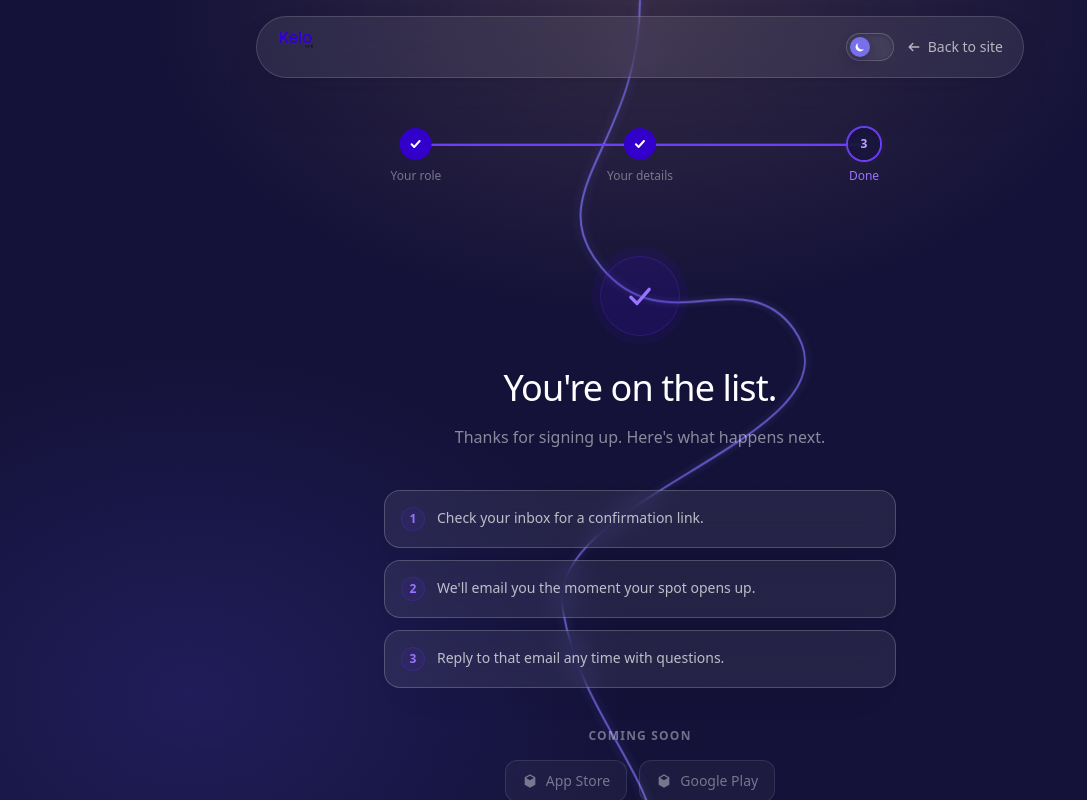
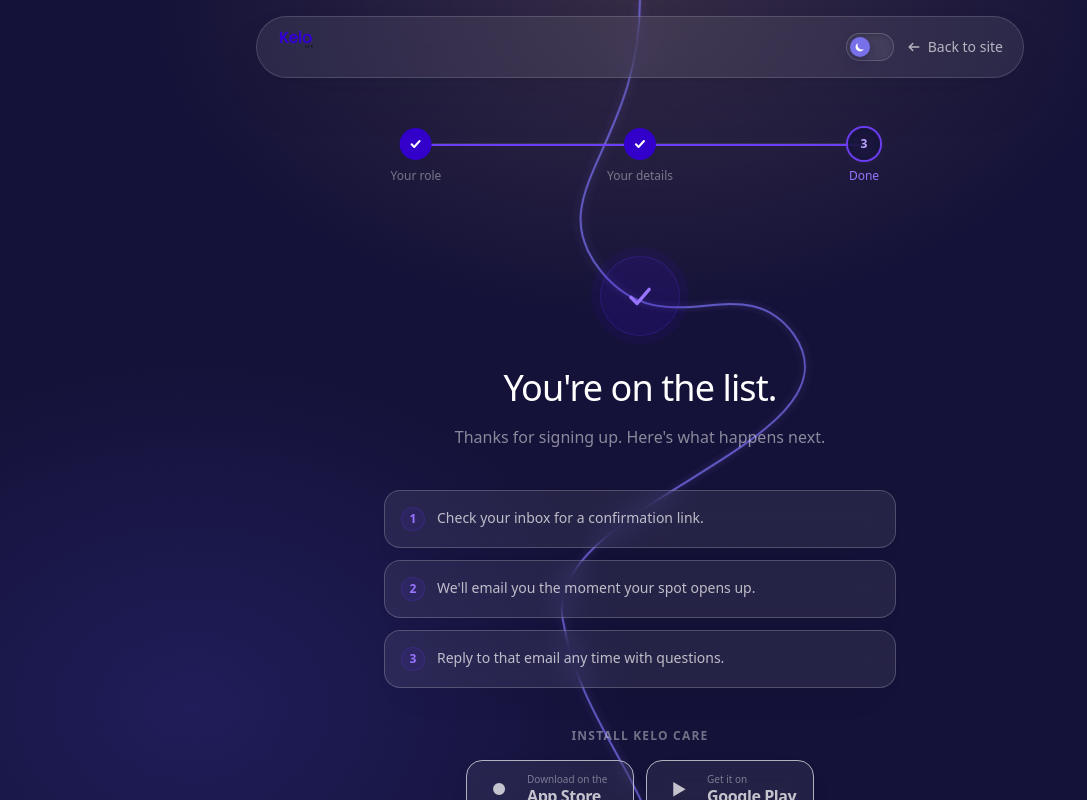
Before and after one commit to mevxx2/kelo-web, a Next.js app: page /get-started/confirmation in a window 1280 px wide. Shown: the top 800 px of the page, without its empty margins (0-1087 px from the left). Built offline with nearby package versions, Linux system fonts and the light colour scheme.

Commit message:
Add install-first store button flow

```diff
--- a/app/get-started/confirmation/page.tsx
+++ b/app/get-started/confirmation/page.tsx
@@ -5,6 +5,7 @@ import { useSearchParams } from "next/navigation";
 import { motion } from "framer-motion";
 
 import { CtaButton } from "@/components/ui/button";
+import { StoreButtons } from "@/components/store-buttons";
 import { cn } from "@/lib/utils";
 import {
   EASE_OUT,
@@ -135,12 +136,9 @@ function Confirmation() {
 
       <motion.div variants={item} className="mt-10">
         <p className="text-xs font-semibold uppercase tracking-widest text-white/40">
-          Coming soon
+          Install Kelo Care
         </p>
-        <div className="mt-4 flex justify-center gap-3">
-          <StoreBadge store="App Store" />
-          <StoreBadge store="Google Play" />
-        </div>
+        <StoreButtons className="mt-4" />
       </motion.div>
 
       <motion.div variants={item} className="mt-10 flex justify-center">
@@ -183,15 +181,3 @@ function Burst({ safe }: { safe: boolean }) {
     </>
   );
 }
-
-/** Placeholder badges. Swap for the official artwork once the apps are live. */
-function StoreBadge({ store }: { store: string }) {
-  return (
-    <span className="inline-flex cursor-default items-center gap-2 rounded-xl border border-white/10 bg-white/[0.04] px-4 py-2.5 text-sm font-medium text-white/40">
-      <svg viewBox="0 0 24 24" className="h-4 w-4" fill="currentColor" aria-hidden="true">
-        <path d="M12 2 4 6.5v11L12 22l8-4.5v-11L12 2Zm0 2.3 5.8 3.3L12 10.9 6.2 7.6 12 4.3Z" />
-      </svg>
-      {store}
-    </span>
-  );
-}
--- a/components/landing/nav.tsx
+++ b/components/landing/nav.tsx
@@ -36,8 +36,8 @@ export function Nav() {
   const [activeId, setActiveId] = useState<string | null>(null);
   const isAgency = pathname.startsWith("/for-agencies");
   const links = isAgency ? AGENCY_LINKS : HOME_LINKS;
-  const ctaHref = isAgency ? "/for-agencies/contact" : "/get-started";
-  const ctaLabel = isAgency ? "Bring Kelo to your team" : "Get started";
+  const ctaHref = isAgency ? "/for-agencies" : "/#download";
+  const ctaLabel = isAgency ? "Agency portal" : "Install Kelo";
 
   // The pill stays translucent over the hero and turns opaque once the hero
   // has scrolled past it. Watching the hero element directly beats a magic
--- a/components/landing/thread-of-care.tsx
+++ b/components/landing/thread-of-care.tsx
@@ -12,6 +12,7 @@ import {
 
 import { CareCanvas } from "@/components/landing/care-thread";
 import { SiteFooter } from "@/components/site-footer";
+import { StoreButtons } from "@/components/store-buttons";
 import { LivingCard } from "@/components/ui/living-card";
 import { ArrowRight, CtaButton } from "@/components/ui/button";
 import { cn } from "@/lib/utils";
@@ -99,6 +100,7 @@ export function ThreadOfCare() {
         <HowItWorks />
         <Testimonials />
         <Pricing />
+        <Download />
         <Faq />
         <Closing />
         <SiteFooter />
@@ -137,7 +139,7 @@ function Hero() {
           animate={safe ? { clipPath: "inset(0 0% 0 0)", opacity: 1 } : { opacity: 1 }}
           transition={{ duration: safe ? 1.15 : .2, delay: safe ? 1.55 : 0, ease: EASE_OUT }}
         >
-          <p className="text-xs font-semibold uppercase tracking-[.26em] text-white/55">Now in early access</p>
+          <p className="text-xs font-semibold uppercase tracking-[.26em] text-white/55">Care, clearly connected</p>
           <h1 className="mx-auto mt-5 max-w-5xl text-balance text-5xl font-medium leading-[.98] tracking-[-.055em] text-white sm:text-7xl lg:text-[6.5rem]">
             Care that everyone <span className="thread-text">can see.</span>
           </h1>
@@ -147,7 +149,7 @@ function Hero() {
         </motion.div>
 
         <motion.div initial={{ opacity: 0, y: 20 }} animate={{ opacity: 1, y: 0 }} transition={{ delay: safe ? 2.25 : 0, duration: .65 }} className="mt-9 flex flex-col items-center justify-center gap-3 sm:flex-row">
-          <CtaButton href="/get-started" size="lg" className="heartbeat-button">Get started <ArrowRight /></CtaButton>
+          <CtaButton href="/#download" size="lg" className="heartbeat-button">Install Kelo <ArrowRight /></CtaButton>
           <CtaButton href="/#how-it-works" variant="secondary" size="lg" magnetic={.15}>See how it works</CtaButton>
         </motion.div>
         <p className="mt-5 text-sm text-white/45">$40 per caregiver, per year. No per-visit fees.</p>
@@ -272,10 +274,24 @@ function Pricing() {
           <p className="text-sm font-semibold uppercase tracking-[.22em] text-kelo-200">Everything included</p>
           <div className="mt-5 flex items-end gap-3"><span className="text-7xl font-medium tracking-[-.06em] text-white">$40</span><span className="pb-2 text-white/50">per caregiver<br/>per year</span></div>
           <ul className="mt-9 grid gap-3 sm:grid-cols-2">{included.map((item) => <li key={item} className="flex gap-2 text-sm text-white/68"><span className="text-kelo-200">✓</span>{item}</li>)}</ul>
-          <div className="mt-10"><CtaButton href="/get-started" size="lg" fullWidth className="heartbeat-button">Get started <ArrowRight /></CtaButton></div>
-          <p className="mt-4 text-center text-xs text-white/40">No setup fees. No per-visit fees. No fake tiers.</p>
+          <div className="mt-10"><CtaButton href="/#download" size="lg" fullWidth className="heartbeat-button">Install Kelo <ArrowRight /></CtaButton></div>
+          <p className="mt-4 text-center text-xs text-white/40">No setup fees. No per-visit fees. Purchase securely inside the app.</p>
         </LivingCard>
       </div>
+    </section>
+  );
+}
+
+function Download() {
+  return (
+    <section id="download" className="relative px-5 py-28 text-center sm:py-36">
+      <motion.div initial={{ opacity: 0, y: 22 }} whileInView={{ opacity: 1, y: 0 }} viewport={{ once: true, amount: .3 }} transition={{ duration: .6, ease: EASE_OUT }} className="mx-auto max-w-3xl">
+        <Eyebrow>Get Kelo Care</Eyebrow>
+        <h2 className="mt-4 text-balance text-4xl font-medium tracking-[-.04em] text-white sm:text-6xl">Install the app. Keep care moving.</h2>
+        <p className="mx-auto mt-5 max-w-xl text-lg leading-relaxed text-white/58">Kelo Care is available for iPhone and Android. Download the app, then purchase your $40 yearly plan securely inside Kelo.</p>
+        <StoreButtons className="mt-9" />
+        <p className="mt-5 text-xs text-white/38">Store links will be activated when the listings are live.</p>
+      </motion.div>
     </section>
   );
 }
@@ -310,7 +326,7 @@ function Closing() {
         <p className="text-sm font-semibold uppercase tracking-[.3em] text-kelo-200">One team. One picture.</p>
         <h2 className="mt-5 text-balance text-5xl font-medium tracking-[-.05em] text-white sm:text-7xl">Keep every moment of care connected.</h2>
         <p className="mx-auto mt-7 max-w-xl text-lg leading-relaxed text-white/55">Visit tracking, care notes, and scheduling for the people who show up.</p>
-        <div className="mt-10 flex justify-center"><CtaButton href="/get-started" size="lg" className="heartbeat-button heartbeat-slow">Get started <ArrowRight /></CtaButton></div>
+        <div className="mt-10 flex justify-center"><CtaButton href="/#download" size="lg" className="heartbeat-button heartbeat-slow">Install Kelo <ArrowRight /></CtaButton></div>
       </motion.div>
     </section>
   );
--- /dev/null
+++ b/components/store-buttons.tsx
@@ -0,0 +1,22 @@
+import { cn } from "@/lib/utils";
+
+/* Add the live listing URLs here when the App Store and Google Play pages are
+   approved. Keeping the unavailable buttons disabled prevents a visitor from
+   being sent to an invented or misleading destination in the meantime. */
+const STORE_URLS = {
+  appStore: "",
+  googlePlay: "",
+};
+
+type StoreButtonsProps = { className?: string };
+
+export function StoreButtons({ className }: StoreButtonsProps) {
+  return <div className={cn("flex flex-wrap items-center justify-center gap-3", className)}><StoreButton store="appStore" eyebrow="Download on the" label="App Store" mark="●" /><StoreButton store="googlePlay" eyebrow="Get it on" label="Google Play" mark="▶" /></div>;
+}
+
+function StoreButton({ store, eyebrow, label, mark }: { store: keyof typeof STORE_URLS; eyebrow: string; label: string; mark: string }) {
+  const href = STORE_URLS[store];
+  const className = "store-button inline-flex min-w-[168px] items-center gap-3 rounded-2xl border border-white/18 bg-white/[0.09] px-4 py-3 text-left text-white shadow-[0_12px_34px_-20px_rgba(4,7,28,.85)] backdrop-blur-md transition-[transform,border-color,background-color] duration-300 hover:-translate-y-0.5 hover:border-kelo-300/60 hover:bg-white/[0.14] focus-visible:outline-none focus-visible:ring-2 focus-visible:ring-kelo-300 disabled:cursor-not-allowed disabled:opacity-75 disabled:hover:translate-y-0";
+  const content = <><span aria-hidden="true" className="flex h-8 w-8 items-center justify-center rounded-xl bg-white/12 text-base">{mark}</span><span><span className="block text-[10px] font-medium leading-none text-white/55">{eyebrow}</span><span className="mt-1 block text-base font-semibold leading-none tracking-tight">{label}</span></span></>;
+  return href ? <a href={href} target="_blank" rel="noreferrer" className={className}>{content}</a> : <button type="button" disabled title={`${label} link will be added soon.`} aria-label={`${label} link coming soon`} className={className}>{content}</button>;
+}
```
